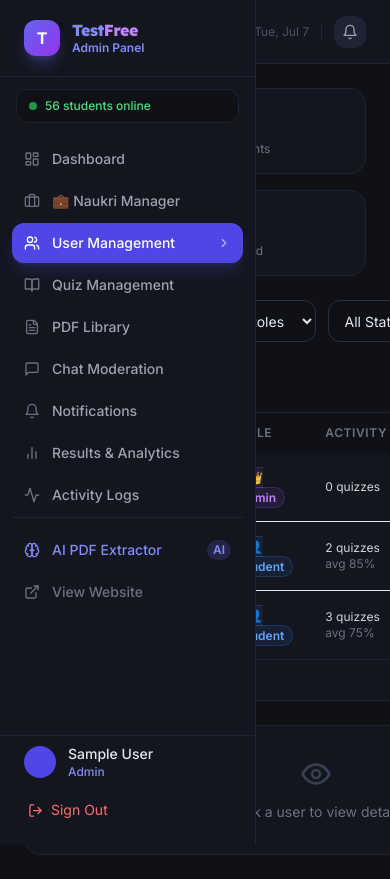
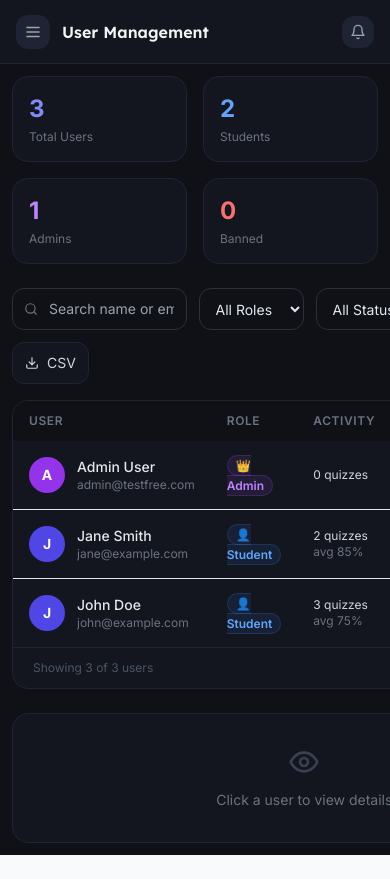
Before and after one commit to amitrathaur2015-bit/Test-Free-, a Next.js app: page /admin2/users in a window 390 px wide. After the commit the page ends 855 px from the top, so only its background shows below. Built offline with nearby package versions, Linux system fonts and the light colour scheme; sample sign-in values are in the browser's storage.

Commit message:
Refactor AdminLayout for improved responsiveness

```diff
--- a/components/admin/AdminLayout.js
+++ b/components/admin/AdminLayout.js
@@ -30,7 +30,6 @@ export default function AdminLayout({ children, title = 'Admin Panel' }) {
     const s = getSession();
     if (!s || s.role !== 'admin') { router.push('/admin2/login'); return; }
     setSession(s);
-    // Simulate live count
     setOnlineCount(Math.floor(Math.random() * 80) + 15);
     const interval = setInterval(() => setOnlineCount(Math.floor(Math.random() * 80) + 15), 30000);
     return () => clearInterval(interval);
@@ -59,8 +58,8 @@ export default function AdminLayout({ children, title = 'Admin Panel' }) {
 
       {/* Sidebar */}
       <aside
-        className={`fixed top-0 left-0 h-full w-64 z-50 flex flex-col transition-transform duration-300 lg:translate-x-0 lg:static lg:z-auto flex-shrink-0`}
-        style={{ background: SIDEBAR, borderRight: `1px solid ${BORDER}`, transform: sidebarOpen ? 'translateX(0)' : undefined }}
+        className={`fixed top-0 left-0 h-full w-64 z-50 flex flex-col transition-transform duration-300 lg:translate-x-0 lg:static lg:z-auto flex-shrink-0 ${sidebarOpen ? 'translate-x-0' : '-translate-x-full'}`}
+        style={{ background: SIDEBAR, borderRight: `1px solid ${BORDER}` }}
       >
         {/* Logo */}
         <div className="px-6 py-5 border-b" style={{ borderColor: BORDER }}>
@@ -139,27 +138,27 @@ export default function AdminLayout({ children, title = 'Admin Panel' }) {
       </aside>
 
       {/* Main content */}
-      <div className="flex-1 flex flex-col min-w-0">
+      <div className="flex-1 flex flex-col min-w-0 w-full">
         {/* Top bar */}
-        <header className="h-16 flex items-center justify-between px-6 flex-shrink-0" style={{ background: SIDEBAR, borderBottom: `1px solid ${BORDER}` }}>
-          <div className="flex items-center gap-3">
-            <button onClick={() => setSidebarOpen(!sidebarOpen)} className="lg:hidden p-2 rounded-xl text-gray-400 hover:text-white transition-colors" style={{ background: '#1e2433' }}>
+        <header className="h-16 flex items-center justify-between px-4 sm:px-6 flex-shrink-0" style={{ background: SIDEBAR, borderBottom: `1px solid ${BORDER}` }}>
+          <div className="flex items-center gap-3 min-w-0">
+            <button onClick={() => setSidebarOpen(!sidebarOpen)} className="lg:hidden p-2 rounded-xl text-gray-400 hover:text-white transition-colors flex-shrink-0" style={{ background: '#1e2433' }}>
               {sidebarOpen ? <X size={18} /> : <Menu size={18} />}
             </button>
-            <h1 className="font-display font-semibold text-gray-100">{title}</h1>
+            <h1 className="font-display font-semibold text-gray-100 truncate">{title}</h1>
           </div>
-          <div className="flex items-center gap-3">
-            <div className="text-xs text-gray-600">{new Date().toLocaleDateString('en-US', { weekday: 'short', month: 'short', day: 'numeric' })}</div>
-            <div className="w-px h-4" style={{ background: BORDER }} />
+          <div className="flex items-center gap-3 flex-shrink-0">
+            <div className="text-xs text-gray-600 hidden sm:block">{new Date().toLocaleDateString('en-US', { weekday: 'short', month: 'short', day: 'numeric' })}</div>
+            <div className="w-px h-4 hidden sm:block" style={{ background: BORDER }} />
             <Link href="/admin2/notifications"
-              className="w-8 h-8 rounded-xl flex items-center justify-center text-gray-400 hover:text-white transition-colors" style={{ background: '#1e2433' }}>
+              className="w-8 h-8 rounded-xl flex items-center justify-center text-gray-400 hover:text-white transition-colors flex-shrink-0" style={{ background: '#1e2433' }}>
               <Bell size={16} />
             </Link>
           </div>
         </header>
 
         {/* Page content */}
-        <main className="flex-1 overflow-auto p-6">
+        <main className="flex-1 overflow-x-hidden overflow-y-auto p-3 sm:p-6 w-full max-w-full">
           {children}
         </main>
       </div>
```
